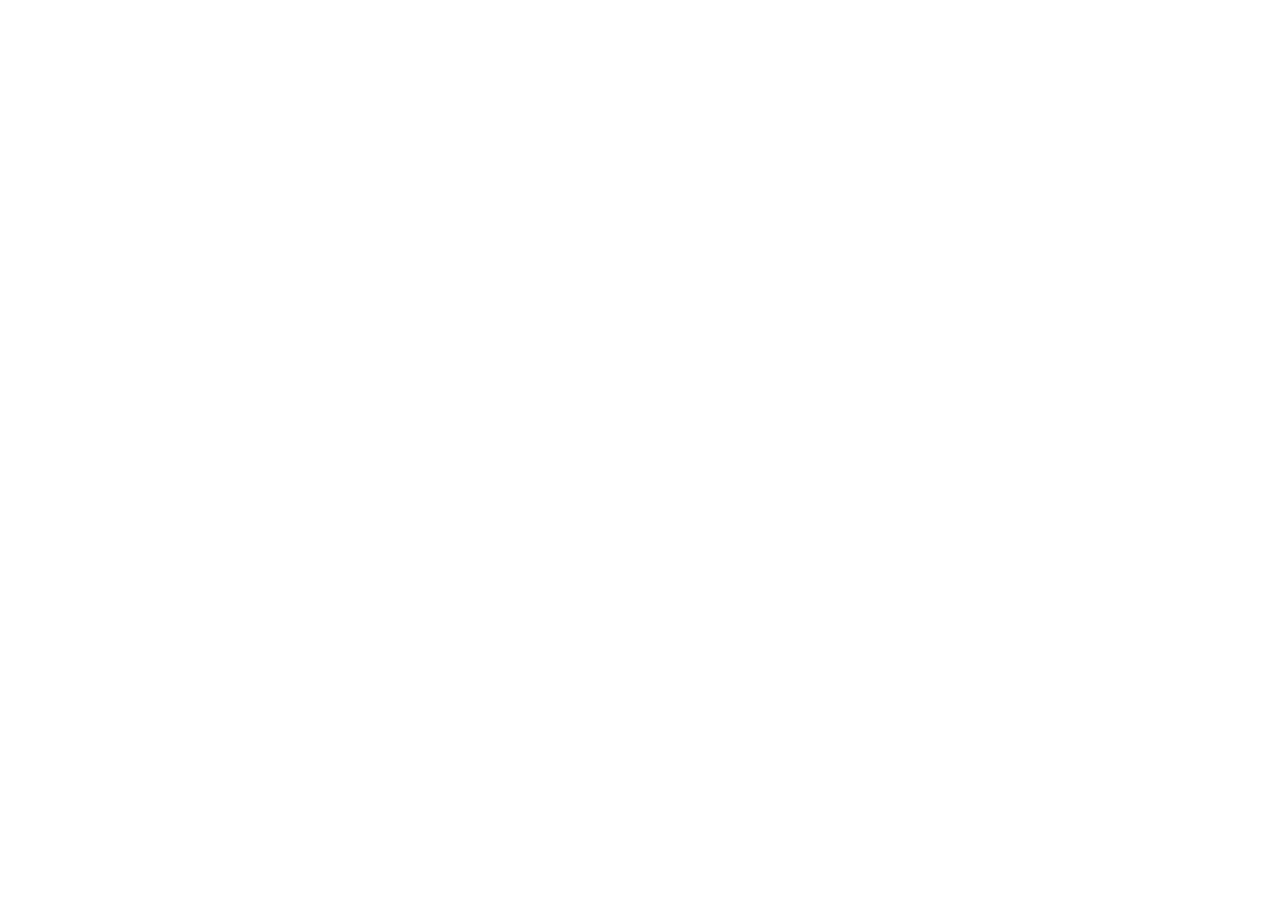
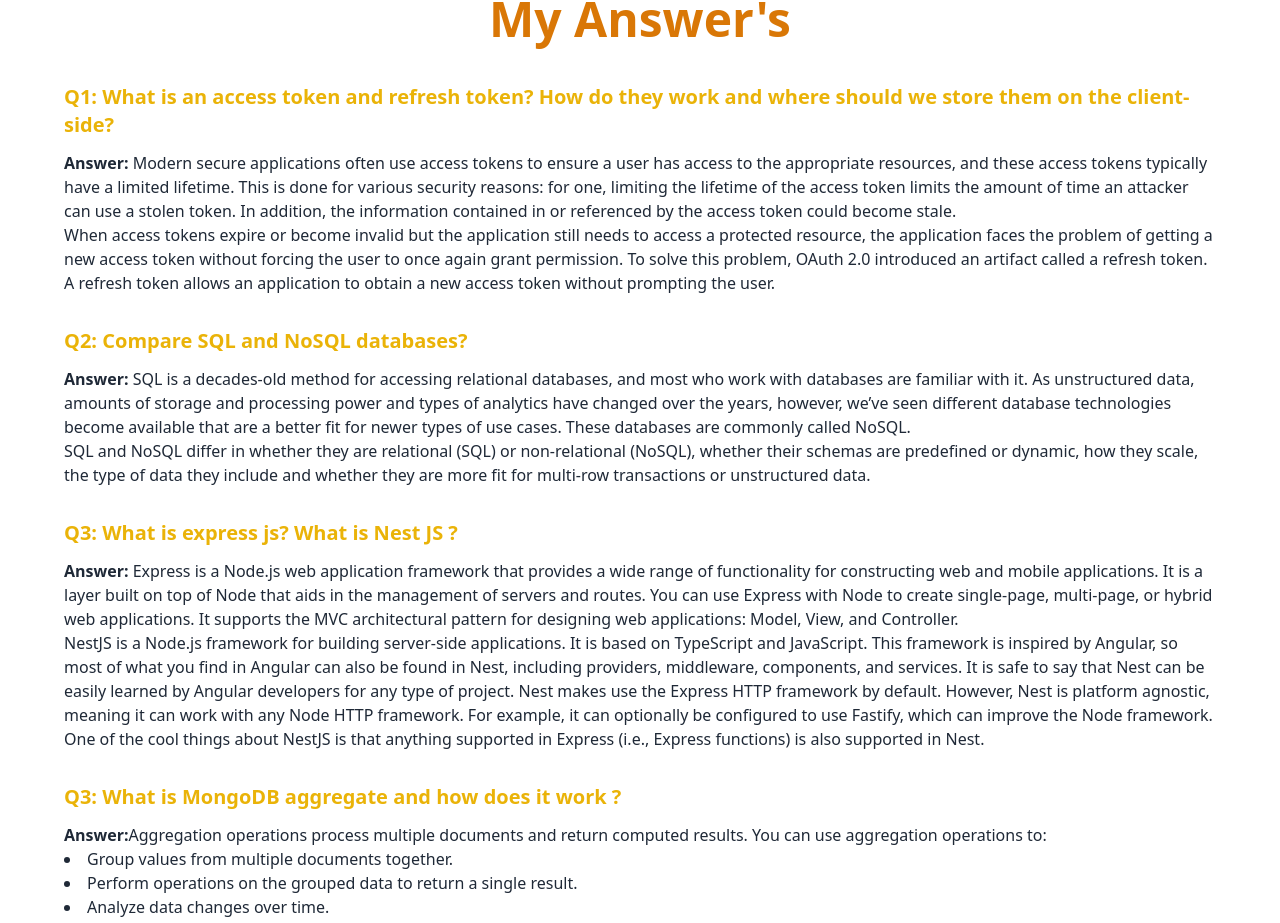
Before and after one commit to mohsin6862/kids-vehicle-zone, a React (Vite) app: page /blogs in a window 1280 px wide. Before the commit this address had no page. Shown: the part 157-1080 px from the top of the page. Before the commit the page ends 800 px from the top, so only its background shows below. Built offline with nearby package versions, Linux system fonts and the light colour scheme.

Commit message:
Blogs added

```diff
--- /dev/null
+++ b/src/Pages/Blogs/Blogs.jsx
@@ -0,0 +1,62 @@
+import React from 'react';
+
+const Blogs = () => {
+    return (
+        <div className='my-5'>
+            <h1 className='my-10 text-5xl text-amber-600 font-bold text-center'>My Answer's</h1>
+
+            <div className='mt-8'>
+                <h3 className='text-xl font-bold text-yellow-500'>Q1: What is an access token and refresh token? How do they work and where should we store them on the client-side?</h3>
+
+                <p className='mt-3'><span className='font-bold'>Answer:</span> Modern secure applications often use access tokens to ensure a user has access to the appropriate resources, and these access tokens typically have a limited lifetime. This is done for various security reasons: for one, limiting the lifetime of the access token limits the amount of time an attacker can use a stolen token. In addition, the information contained in or referenced by the access token could become stale. <br />
+
+                    When access tokens expire or become invalid but the application still needs to access a protected resource, the application faces the problem of getting a new access token without forcing the user to once again grant permission. To solve this problem, OAuth 2.0 introduced an artifact called a refresh token. A refresh token allows an application to obtain a new access token without prompting the user.</p>
+
+            </div>
+            <div className='mt-8'>
+                <h3 className='text-xl font-bold text-yellow-500'>Q2: Compare SQL and NoSQL databases?</h3>
+
+                <p className='mt-3'><span className='font-bold'>Answer:</span> SQL is a decades-old method for accessing relational databases, and most who work with databases are familiar with it. As unstructured data, amounts of storage and processing power and types of analytics have changed over the years, however, we’ve seen different database technologies become available that are a better fit for newer types of use cases. These databases are commonly called NoSQL. <br />
+
+                    SQL and NoSQL differ in whether they are relational (SQL) or non-relational (NoSQL), whether their schemas are predefined or dynamic, how they scale, the type of data they include and whether they are more fit for multi-row transactions or unstructured data.</p>
+
+            </div>
+            <div className='mt-8'>
+                <h3 className='text-xl font-bold text-yellow-500'>Q3: What is express js? What is Nest JS ?</h3>
+
+                <p className='mt-3'><span className='font-bold'>Answer:</span> Express is a Node.js web application framework that provides a wide range of functionality for constructing web and mobile applications. It is a layer built on top of Node that aids in the management of servers and routes.
+
+                    You can use Express with Node to create single-page, multi-page, or hybrid web applications. It supports the MVC architectural pattern for designing web applications: Model, View, and Controller. <br />
+
+                    NestJS is a Node.js framework for building server-side applications. It is based on TypeScript and JavaScript.
+
+                    This framework is inspired by Angular, so most of what you find in Angular can also be found in Nest, including providers, middleware, components, and services. It is safe to say that Nest can be easily learned by Angular developers for any type of project.
+
+                    Nest makes use the Express HTTP framework by default. However, Nest is platform agnostic, meaning it can work with any Node HTTP framework. For example, it can optionally be configured to use Fastify, which can improve the Node framework.
+
+                    One of the cool things about NestJS is that anything supported in Express (i.e., Express functions) is also supported in Nest.</p>
+
+            </div>
+            <div className='mt-8'>
+                <h3 className='text-xl font-bold text-yellow-500'>Q3: What is MongoDB aggregate and how does it work ?</h3>
+
+                <p className='mt-3'><span className='font-bold'>Answer:</span>
+                    Aggregation operations process multiple documents and return computed results. You can use aggregation operations to:
+                    <li>Group values from multiple documents together.</li>
+                    <li>Perform operations on the grouped data to return a single result.</li>
+                    <li>Analyze data changes over time.</li>
+
+                    To perform aggregation operations, you can use:
+                    <li>
+                        Aggregation pipelines
+                        , which are the preferred method for performing aggregations.</li>
+                    <li>Single purpose aggregation methods
+                        , which are simple but lack the capabilities of an aggregation pipeline.</li>
+                </p>
+
+            </div>
+        </div>
+    );
+};
+
+export default Blogs;
--- /dev/null
+++ b/src/Pages/Collectors/Collectors.jsx
@@ -0,0 +1,33 @@
+import React from 'react';
+import { RiStarSFill } from 'react-icons/ri';
+import { useLoaderData } from 'react-router-dom';
+
+const Collectors = () => {
+    const allCollectors = useLoaderData()
+    return (
+        <div>
+            <h1 className='text-center text-amber-600 font-bold text-5xl'>Our Top seller Collectors</h1>
+            <div className='mt-10 grid grid-cols-1 lg:grid-cols-3 gap-10'>
+
+                {
+                    allCollectors?.map(collector => <><div className="card w-96 bg-base-100 shadow-xl">
+                        <figure><img className='h-72 w-96' src={collector?.image} alt="Shoes" /></figure>
+                        <div className="card-body">
+                            <h2 className="card-title">{collector?.name}</h2>
+                            <p>{collector?.description}</p>
+                            <p className='flex items-center'>Ratings: {collector?.ratings} <RiStarSFill className="text-yellow-500 mr-2" ></RiStarSFill> </p>
+                            <p className='font-bold'>price: {collector?.price} BTD</p>
+                            <p>Stock: {collector?.stock} Left only </p>
+                            <div className="card-actions justify-end">
+                                <button className="btn btn-primary">Buy Now</button>
+                            </div>
+                        </div>
+                    </div></>)
+                }
+
+            </div>
+        </div>
+    );
+};
+
+export default Collectors;
--- a/src/Pages/Shared/Navbar/Navbar.jsx
+++ b/src/Pages/Shared/Navbar/Navbar.jsx
@@ -4,7 +4,8 @@
 const Navbar = () => {
     const navItem = <>
     <li> <Link to='/'>Home </Link> </li>
-    <li> <Link to='/'>About </Link> </li>
+    <li> <Link to='/blogs'>Blog </Link> </li>
+    <li> <Link to='/all-vehicles'>All Vehicles </Link> </li>
     <li> <Link to='/login'>Login</Link> </li>
 
     </>
--- a/src/Routes/Routes.jsx
+++ b/src/Routes/Routes.jsx
@@ -5,6 +5,8 @@
 import SignUp from "../Pages/SignUp/SignUp";
 import Cars from "../Pages/Cars/Cars";
 import Truck from "../Pages/Truck/Truck";
+import Collectors from "../Pages/Collectors/Collectors";
+import Blogs from "../Pages/Blogs/Blogs";
 const router = createBrowserRouter([
     {
       path: "/",
@@ -14,6 +16,12 @@
 
             path:'/',
             element:<Home></Home>
+
+        },
+        {
+
+            path:'/blogs',
+            element:<Blogs></Blogs>
 
         },
         {
@@ -37,6 +45,12 @@
             element:<Truck></Truck>,
             loader: ()=>fetch('http://localhost:5000/truck')
 
+        },
+        {
+            path:'/collectors',
+            element:<Collectors></Collectors>,
+            loader: ()=>fetch('http://localhost:5000/collectors')
+
         }
     ]
     },
```
